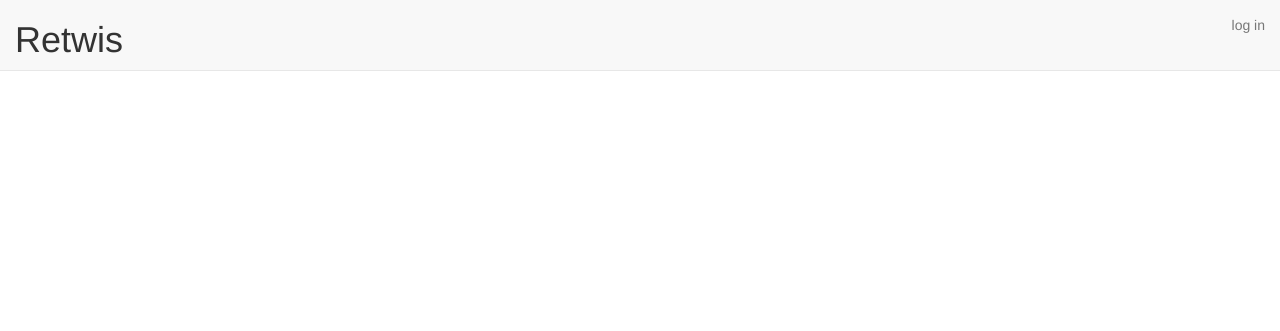
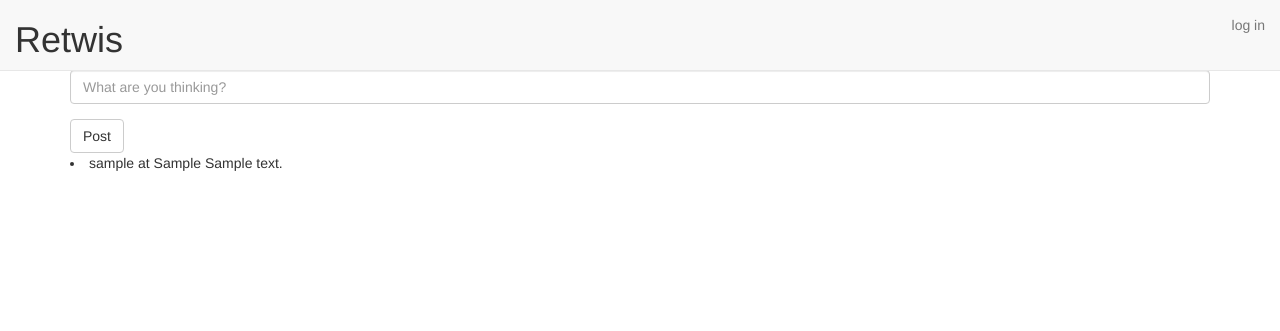
Before and after one commit to kushmansingh/retwis-py, a Flask app: template retwis/templates/home.html in a window 1280 px wide. Shown: the top 331 px of the page. Run offline with Flask 2, Linux system fonts and the light colour scheme; the template is opened without the code that fills it: most values are stand-ins (such as "Sample title", 1, 10 or a date in 2020); data that the repository does not hold is empty; some libraries are stand-ins or nearby versions.

Commit message:
Add ability to post tweets

```diff
--- a/retwis/templates/home.html
+++ b/retwis/templates/home.html
@@ -1,5 +1,17 @@
 {% extends "layout.html" %}
 {% block body %}
-<form action="{{ url_for('home') }}" method="post">
-</form>
+  <form action="{{ url_for('home') }}" method="post">
+  	<div class="form-group">
+      <input class="form-control" type="text" name="tweet" placeholder="What are you thinking?">
+    </div>
+    <button class="btn btn-default" type="submit">Post</button>
+  </form>
+  {% for post in timeline %}
+    <li class="tweet">
+      {{ post.username }} at {{ post.ts }}
+      {{ post.text }}
+    </li>
+  {% else %}
+    <h2>No posts!</h2>
+  {% endfor %}
 {% endblock %}
--- a/retwis/views.py
+++ b/retwis/views.py
@@ -1,5 +1,6 @@
 import redis
 
+from datetime import datetime
 from flask import (g, jsonify, request, render_template,
                    session, redirect, url_for)
 
@@ -57,8 +58,31 @@ def logout():
     return redirect(url_for('login'))
 
 
-@app.route('/home', methods=['GET'])
+@app.route('/home', methods=['GET', 'POST'])
 def home():
     if not session:
         return redirect(url_for('login'))
-    return render_template('home.html')
+
+    user_id = g.db.hget('users', session['username'])
+    if request.method == 'GET':
+        return render_template('home.html', timeline=_get_timeline(user_id))
+    text = request.form['tweet']
+    post_id = str(g.db.incr('next_post_id'))
+    g.db.hmset('post:' + post_id, dict(user_id=user_id,
+                                       ts=datetime.utcnow(), text=text))
+    g.db.lpush('posts:' + user_id, post_id)
+    g.db.lpush('timeline:' + user_id, post_id)
+    g.db.ltrim('timeline:' + user_id, 0, 100)
+    return render_template('home.html', timeline=_get_timeline(user_id))
+
+
+def _get_timeline(user_id):
+    posts = g.db.lrange('timeline:' + user_id, 0, -1)
+    timeline = []
+    for post_id in posts:
+        post = g.db.hgetall('post:' + post_id)
+        timeline.append(dict(
+            username=g.db.hget('user:' + post['user_id'], 'username'),
+            ts=post['ts'],
+            text=post['text']))
+    return timeline
```
